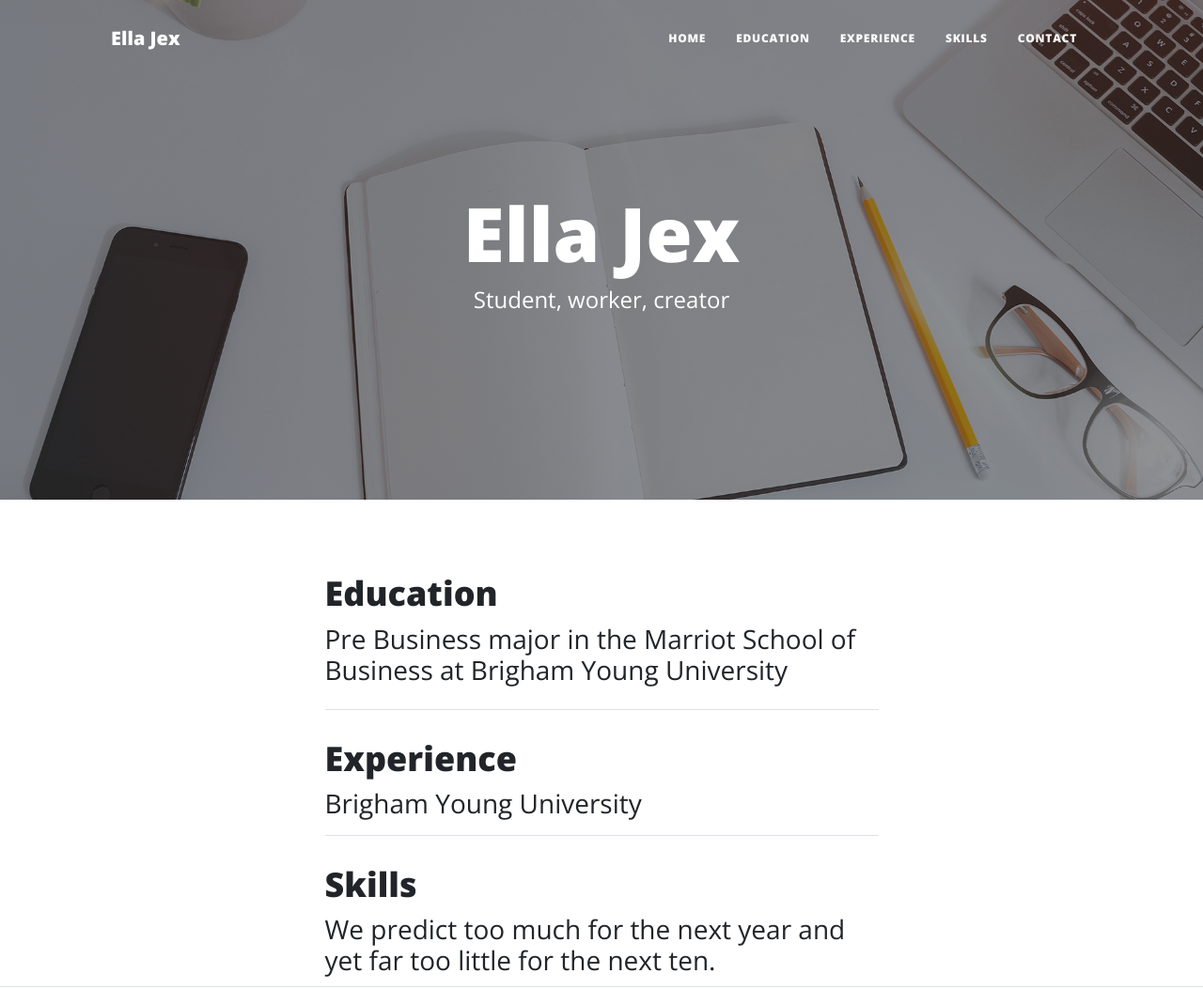
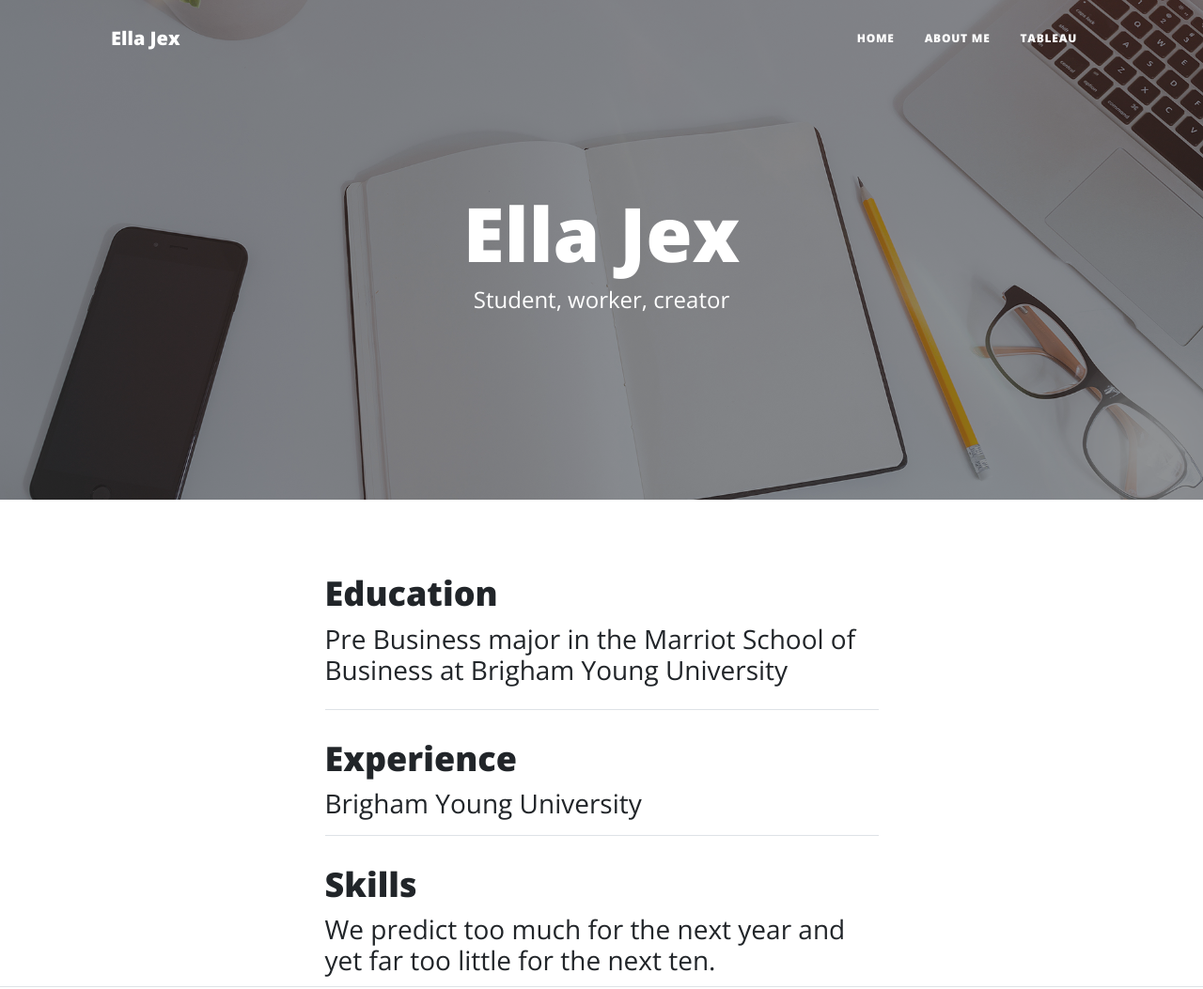
Before and after one commit to ellapjex/IS201, a plain HTML site: page index.html in a window 1280 px wide. Shown: the top 1053 px of the page at 94% size. Drawn offline with nearby package versions, Linux system fonts and the light colour scheme.

Commit message:
Add files via upload

```diff
--- a/index.html
+++ b/index.html
@@ -27,10 +27,8 @@
                 <div class="collapse navbar-collapse" id="navbarResponsive">
                     <ul class="navbar-nav ms-auto py-4 py-lg-0">
                         <li class="nav-item"><a class="nav-link px-lg-3 py-3 py-lg-4" href="index.html">Home</a></li>
-                        <li class="nav-item"><a class="nav-link px-lg-3 py-3 py-lg-4" href="education.html">Education</a></li>
-                        <li class="nav-item"><a class="nav-link px-lg-3 py-3 py-lg-4" href="experience.html">Experience</a></li>
-                        <li class="nav-item"><a class="nav-link px-lg-3 py-3 py-lg-4" href="skills.html">Skills</a></li>
-                        <li class="nav-item"><a class="nav-link px-lg-3 py-3 py-lg-4" href="contact.html">Contact</a></li>
+                        <li class="nav-item"><a class="nav-link px-lg-3 py-3 py-lg-4" href="education.html">About Me</a></li>
+                        <li class="nav-item"><a class="nav-link px-lg-3 py-3 py-lg-4" href="tab.html">Tableau</a></li>
                     </ul>
                 </div>
             </div>
```
Also changed, not shown: education.html (+2 -4 lines).
